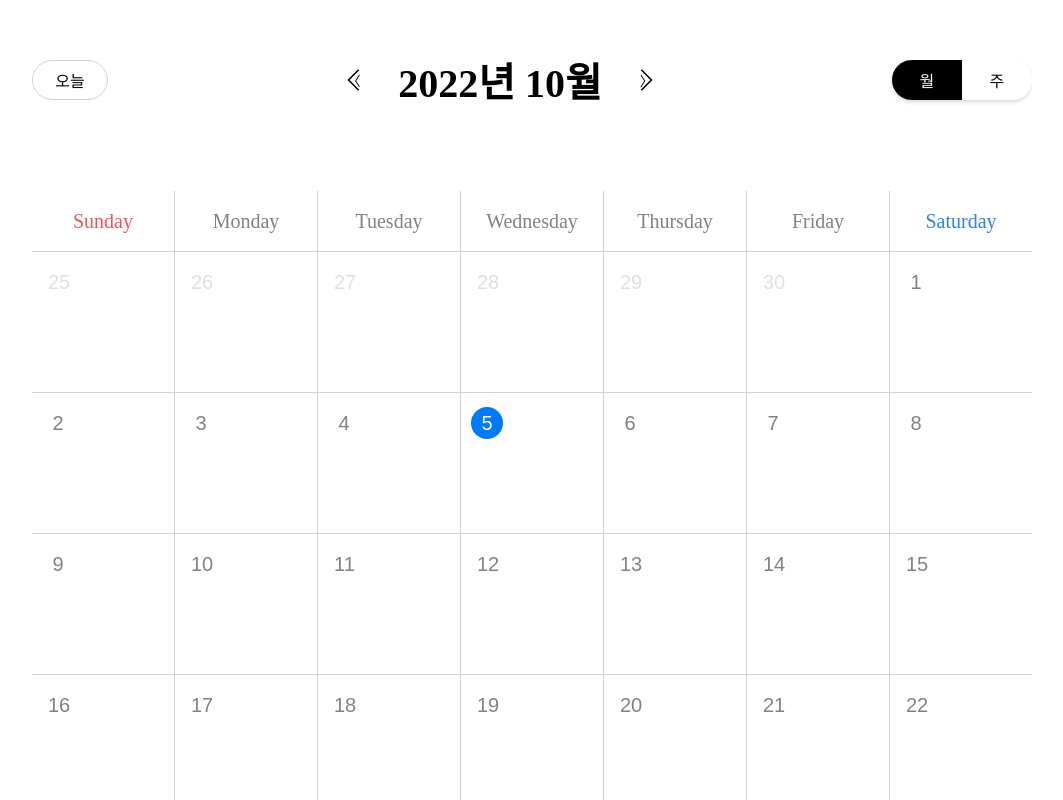
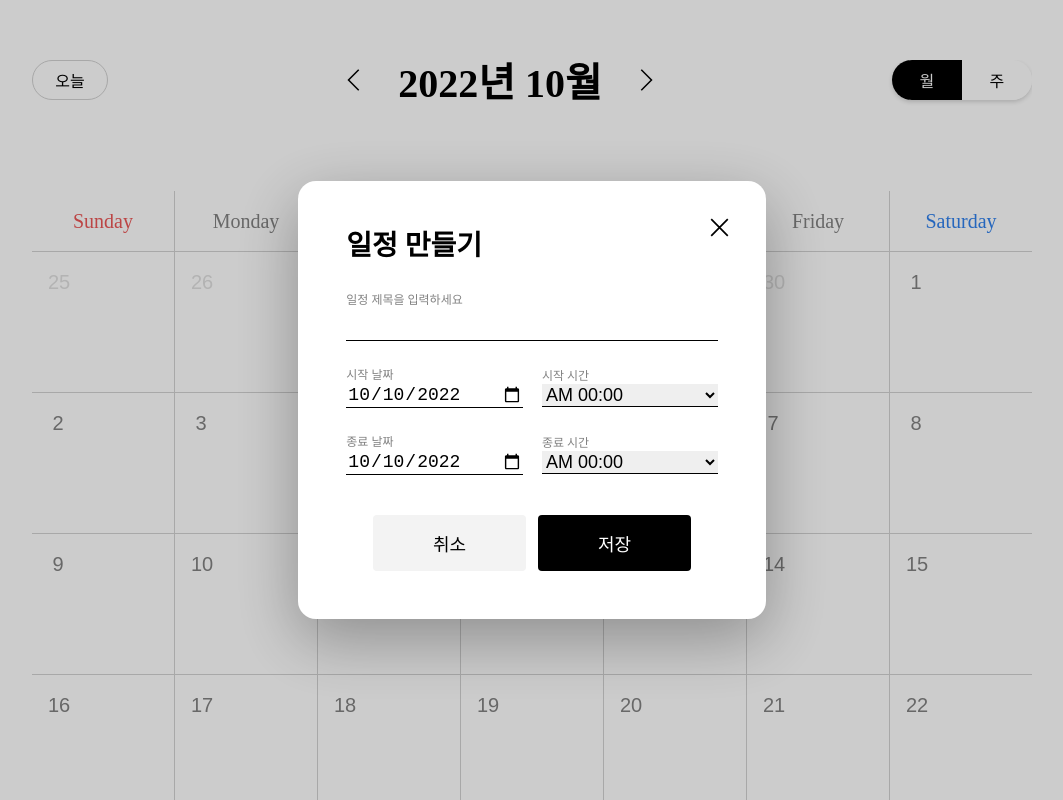
Before and after one commit to seookun/musinsa-calendar, a React (Vite) app: page / in a window 1280 px wide. Both pictures are taken after a click on the button "10". Shown: the top 800 px of the page, without its empty margins (108-1171 px from the left). Built offline with nearby package versions, Linux system fonts and the light colour scheme.

Commit message:
feat: implements register modal

```diff
--- a/src/components/Calendar/Calendar.scss
+++ b/src/components/Calendar/Calendar.scss
@@ -206,3 +206,61 @@
 
 .CalendarWeekView {
 }
+
+.CalendarRegister {
+  .CalendarRegister__title {
+    margin: 0 0 27px;
+    font-size: 28px;
+    line-height: 34px;
+  }
+
+  label {
+    margin-bottom: 8px;
+    width: 100%;
+    font-size: 12px;
+    font-weight: 400;
+    color: #828282;
+  }
+
+  input,
+  select {
+    width: 100%;
+    border: none;
+    border-bottom: 1px solid #000;
+    font-size: 18px;
+    font-weight: 400;
+    line-height: 22px;
+    outline: none;
+  }
+
+  .row + .row {
+    margin-top: 24px;
+  }
+
+  .col + .col {
+    margin-left: 20px;
+  }
+
+  &__action {
+    display: flex;
+    justify-content: center;
+    align-items: center;
+    gap: 12px;
+    margin-top: 40px;
+
+    button {
+      padding: 15px 60px;
+      border: none;
+      border-radius: 4px;
+      font-size: 18px;
+      color: #000;
+      background: #f3f3f3;
+      cursor: pointer;
+
+      &.CalendarRegister__action__save {
+        color: #fff;
+        background: #000000;
+      }
+    }
+  }
+}
--- a/src/components/Calendar/CalendarControl.tsx
+++ b/src/components/Calendar/CalendarControl.tsx
@@ -32,13 +32,9 @@ function CalendarControl() {
         </button>
       </div>
       <div className="CalendarControl__center">
-        <button className="CalendarControl__prev" onClick={() => ctx.setDate(getPreviousMonthStart(ctx.date))}>
-          〈
-        </button>
+        <button className="CalendarControl__prev" onClick={() => ctx.setDate(getPreviousMonthStart(ctx.date))} />
         <span className="CalendarControl__title">{calendarTitle}</span>
-        <button className="CalendarControl__next" onClick={() => ctx.setDate(getNextMonthStart(ctx.date))}>
-          〉
-        </button>
+        <button className="CalendarControl__next" onClick={() => ctx.setDate(getNextMonthStart(ctx.date))} />
       </div>
       <div className="CalendarControl__right">
         <button className={getControlViewClassName('month')} onClick={() => ctx.setView('month')}>
--- a/src/components/Calendar/CalendarMonthView.tsx
+++ b/src/components/Calendar/CalendarMonthView.tsx
@@ -1,7 +1,10 @@
 import classnames from 'classnames';
+import { modal } from 'components/Modal.tsx';
 import { useMemo } from 'react';
 
 import { useCalendarContext } from './CalendarContext';
+import CalendarRegister from './CalendarRegister';
+import { CalendarEvent, CalendarRegisterPayload, CalendarRegisterProps } from './types';
 import { getDate, getDatesInSixWeeks, getDayEnd, getDayStart, isSameDate, isSameMonth } from './utils';
 
 const daysOfWeek = ['Sunday', 'Monday', 'Tuesday', 'Wednesday', 'Thursday', 'Friday', 'Saturday'];
@@ -21,6 +24,28 @@ function CalendarMonthView() {
     return ctx.events.filter((e) => dayEnd >= e.startDate && dayStart <= e.endDate);
   };
 
+  const openRegisterModal = async (props: { date?: Date; event?: CalendarEvent }) => {
+    const response = await modal<CalendarRegisterProps, CalendarRegisterPayload>({
+      Component: CalendarRegister,
+      props: props,
+    });
+
+    if (response.result) {
+      const { type, event } = response.payload;
+
+      switch (type) {
+        case 'create':
+          ctx.addEvent(event);
+          break;
+        case 'update':
+          ctx.updateEvent(event);
+          break;
+        case 'delete':
+          ctx.removeEvent(event);
+      }
+    }
+  };
+
   return (
     <div className="CalendarMonthView">
       <div className="CalendarMonthView__daysOfWeek">
@@ -38,26 +63,32 @@ function CalendarMonthView() {
       </div>
       {dayRows.map((v, i) => (
         <div key={i} className="CalendarMonthView__dayRow">
-          {dayRows[i].map((d) => {
-            const isToday = isSameDate(d, todayDate);
-            const isOtherMonth = !isSameMonth(d, ctx.date);
+          {dayRows[i].map((date) => {
+            const isToday = isSameDate(date, todayDate);
+            const isOtherMonth = !isSameMonth(date, ctx.date);
 
             return (
               <div
-                key={d.valueOf()}
+                key={date.valueOf()}
                 className={classnames('CalendarMonthView__day', {
                   'CalendarMonthView__day--today': isToday && !isOtherMonth,
                   'CalendarMonthView__day--otherMonth': isOtherMonth,
                 })}
               >
                 <div className="CalendarMonthView__day__title">
-                  <button tabIndex={isOtherMonth ? -1 : 0}>{getDate(d)}</button>
+                  <button tabIndex={isOtherMonth ? -1 : 0} onClick={() => openRegisterModal({ date })}>
+                    {getDate(date)}
+                  </button>
                 </div>
                 <div className="CalendarMonthView__day__events">
                   {!isOtherMonth &&
-                    getEventsOfDay(d).map((e) => (
-                      <button style={{ background: e.color }} key={e.eventKey}>
-                        {e.title}
+                    getEventsOfDay(date).map((event) => (
+                      <button
+                        style={{ background: event.color }}
+                        key={event.eventKey}
+                        onClick={() => openRegisterModal({ event })}
+                      >
+                        {event.title}
                       </button>
                     ))}
                 </div>
--- /dev/null
+++ b/src/components/Calendar/CalendarRegister.tsx
@@ -0,0 +1,131 @@
+import { ChangeEvent, useMemo, useState } from 'react';
+
+import { CalendarRegisterProps } from './types';
+import { getDayStart, getFormatDate } from './utils';
+
+function CalendarRegister(props: CalendarRegisterProps) {
+  const isRegistered = props.event !== undefined;
+
+  const [values, setValues] = useState({
+    title: props.event?.title || '',
+    startDay: props.event
+      ? getFormatDate(props.event.startDate, 'yyyy-MM-dd')
+      : getFormatDate(props.date || new Date(), 'yyyy-MM-dd'),
+    startTime: props.event
+      ? getFormatDate(props.event.startDate, 'hh:mm')
+      : getFormatDate(props.date || new Date(), 'hh:mm'),
+    endDay: props.event
+      ? getFormatDate(props.event.endDate, 'yyyy-MM-dd')
+      : getFormatDate(props.date || new Date(), 'yyyy-MM-dd'),
+    endTime: props.event
+      ? getFormatDate(props.event.endDate, 'hh:mm')
+      : getFormatDate(props.date || new Date(), 'hh:mm'),
+  });
+
+  const getTitle = () => `일정 ${isRegistered ? '수정하기' : '만들기'}`;
+
+  const timeOptions = useMemo(() => {
+    const d1 = getDayStart(new Date());
+    const d2 = getDayStart(new Date());
+
+    return Array.from({ length: 48 }, (_, i) => {
+      if (i === 24) d2.setHours(0);
+
+      const value = getFormatDate(d1, 'hh:mm');
+      const label = `${i < 24 ? 'AM' : 'PM'} ${getFormatDate(d2, 'hh:mm')}`;
+      d1.setMinutes(d1.getMinutes() + 30);
+      d2.setMinutes(d2.getMinutes() + 30);
+
+      return { value, label };
+    });
+  }, []);
+
+  const onChange = (e: ChangeEvent<HTMLInputElement | HTMLSelectElement>) => {
+    setValues({
+      ...values,
+      [e.target.id]: e.target.value,
+    });
+  };
+
+  const onRemove = () => {
+    props.onOk?.({
+      type: 'delete',
+      event: props.event!,
+    });
+  };
+
+  const onSave = () => {
+    const event = {
+      title: values.title,
+      startDate: new Date(`${values.startDay} ${values.startTime}`),
+      endDate: new Date(`${values.endDay} ${values.endTime}`),
+    };
+
+    if (isRegistered) {
+      props.onOk?.({
+        type: 'update',
+        event: {
+          ...props.event!,
+          ...event,
+        },
+      });
+    } else {
+      props.onOk?.({
+        type: 'create',
+        event,
+      });
+    }
+  };
+
+  return (
+    <div className="CalendarRegister">
+      <h3 className="CalendarRegister__title">{getTitle()}</h3>
+      <div className="row">
+        <label htmlFor="title">일정 제목을 입력하세요</label>
+        <input id="title" type="text" value={values.title} onChange={onChange} />
+      </div>
+      <div className="row">
+        <div className="col">
+          <label htmlFor="startDay">시작 날짜</label>
+          <input id="startDay" type="date" value={values.startDay} onChange={onChange} />
+        </div>
+        <div className="col">
+          <label htmlFor="startTime">시작 시간</label>
+          <select id="startTime" value={values.startTime} onChange={onChange}>
+            {timeOptions.map((time, i) => (
+              <option key={i} value={time.value}>
+                {time.label}
+              </option>
+            ))}
+          </select>
+        </div>
+      </div>
+      <div className="row">
+        <div className="col">
+          <label htmlFor="endDay">종료 날짜</label>
+          <input id="endDay" type="date" value={values.endDay} onChange={onChange} />
+        </div>
+        <div className="col">
+          <label htmlFor="endTime">종료 시간</label>
+          <select id="endTime" value={values.endTime} onChange={onChange}>
+            {timeOptions.map((time, i) => (
+              <option key={i} value={time.value}>
+                {time.label}
+              </option>
+            ))}
+          </select>
+        </div>
+      </div>
+
+      <div className="CalendarRegister__action">
+        <button onClick={() => props.onCancel?.()}>취소</button>
+        {isRegistered && <button onClick={() => onRemove()}>삭제</button>}
+        <button className="CalendarRegister__action__save" onClick={() => onSave()}>
+          저장
+        </button>
+      </div>
+    </div>
+  );
+}
+
+export default CalendarRegister;
--- a/src/components/Calendar/index.ts
+++ b/src/components/Calendar/index.ts
@@ -2,4 +2,6 @@ import './Calendar.scss';
 
 import Calendar from './Calendar';
 
+export * from './types';
+
 export { Calendar };
--- a/src/components/Calendar/types.ts
+++ b/src/components/Calendar/types.ts
@@ -31,3 +31,24 @@ export interface CalendarContextType extends CalendarState {
   removeEvent: (event: CalendarEvent) => void;
   updateEvent: (event: CalendarEvent) => void;
 }
+
+export type CalendarRegisterPayload =
+  | {
+      type: 'create';
+      event: Omit<CalendarEvent, 'eventKey' | 'color'>;
+    }
+  | {
+      type: 'update';
+      event: CalendarEvent;
+    }
+  | {
+      type: 'delete';
+      event: CalendarEvent;
+    };
+
+export interface CalendarRegisterProps {
+  date?: Date;
+  event?: CalendarEvent;
+  onOk?: (payload: CalendarRegisterPayload) => void;
+  onCancel?: () => void;
+}
--- a/src/components/Calendar/utils.ts
+++ b/src/components/Calendar/utils.ts
@@ -8,6 +8,14 @@ export function getMonth(d: Date) {
 
 export function getDate(d: Date) {
   return d.getDate();
+}
+
+export function getHours(d: Date) {
+  return d.getHours();
+}
+
+export function getMinutes(d: Date) {
+  return d.getMinutes();
 }
 
 export function getDayOfWeek(d: Date) {
@@ -75,3 +83,10 @@ export function isSameMonth(d1: Date, d2: Date) {
 export function isSameDate(d1: Date, d2: Date) {
   return d1.valueOf() === d2.valueOf();
 }
+
+export function getFormatDate(d: Date, type: 'yyyy-MM-dd' | 'hh:mm' = 'yyyy-MM-dd') {
+  if (type === 'yyyy-MM-dd') {
+    return d.toISOString().slice(0, 10);
+  }
+  return `${getHours(d).toString().padStart(2, '0')}:${getMinutes(d).toString().padStart(2, '0')}`;
+}
--- a/src/components/Modal.tsx/ModalContainer.tsx
+++ b/src/components/Modal.tsx/ModalContainer.tsx
@@ -8,8 +8,8 @@ const modalQueue: ModalQueueNode[] = [];
 
 let forceUpdate: (() => void) | null = null;
 
-export function modal(params: ModalParameters) {
-  return new Promise<ModalResponse>((resolve) => {
+export function modal<Prop, Payload>(params: ModalParameters<Prop>) {
+  return new Promise<ModalResponse<Payload>>((resolve) => {
     modalQueue.push({
       id: uuid(),
       resolve,
@@ -64,8 +64,8 @@ function ModalContainer() {
         <Modal key={modal.id} onCancel={() => onCancel(modal)}>
           <modal.Component
             {...modal.props}
-            onOk={(payload: any) => onOk(modal, payload)}
-            onCancel={(payload: any) => onCancel(modal, payload)}
+            onOk={(payload?: any) => onOk(modal, payload)}
+            onCancel={(payload?: any) => onCancel(modal, payload)}
           />
         </Modal>
       ))}
--- a/src/components/Modal.tsx/index.ts
+++ b/src/components/Modal.tsx/index.ts
@@ -2,4 +2,6 @@ import './Modal.scss';
 
 import ModalContainer, { modal } from './ModalContainer';
 
+export * from './types';
+
 export { modal, ModalContainer };
--- a/src/components/Modal.tsx/types.ts
+++ b/src/components/Modal.tsx/types.ts
@@ -1,11 +1,11 @@
-export interface ModalParameters {
-  Component: () => JSX.Element;
-  props?: any;
+export interface ModalParameters<Props = any> {
+  Component: (() => JSX.Element) | ((props: Props) => JSX.Element);
+  props?: Props;
 }
 
-export interface ModalResponse {
+export interface ModalResponse<Payload = any> {
   result: boolean;
-  payload: any;
+  payload: Payload;
 }
 
 export interface ModalQueueNode extends ModalParameters {
--- a/src/index.scss
+++ b/src/index.scss
@@ -1,3 +1,13 @@
 body {
   margin: 60px 140px 100px;
 }
+
+.row {
+  display: flex;
+  flex-wrap: wrap;
+  align-items: center;
+}
+
+.col {
+  flex: 1 0 0%;
+}
```
